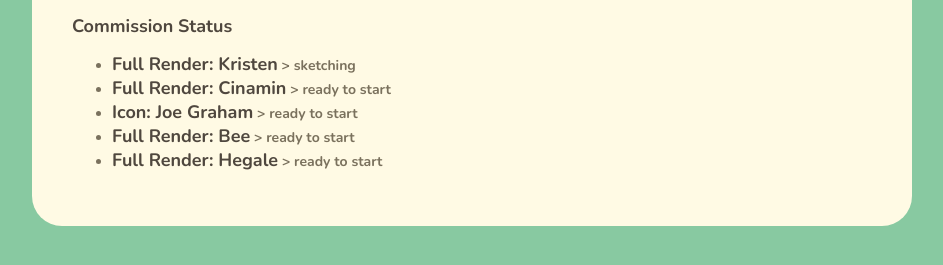
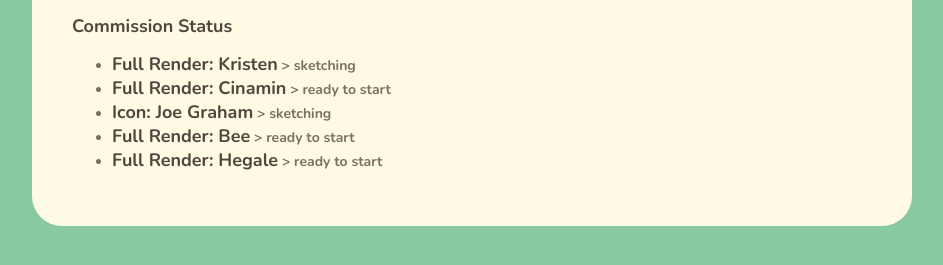
Before and after one commit to antheakwong/antheakwong.github.io, a Jekyll site: the page built from commissions/index.md, in a window 1280 px wide and 1346 px high. Shown: the part 1040-1305 px from the top of the window, without its empty margins (168-1111 px from the left). Built offline with Jekyll 4.4.1, drawn with Linux system fonts in a browser that asks for light colours; nearby versions of some CDN libraries.

Commit message:
updated status

```diff
--- a/commissions/index.md
+++ b/commissions/index.md
@@ -42,6 +42,6 @@ Won’t draw: NSFW, mecha, offensive/shock content
 **Commission Status**
 - **Full Render: Kristen** > sketching
 - **Full Render: Cinamin** > ready to start
-- **Icon: Joe Graham** > ready to start
+- **Icon: Joe Graham** > sketching
 - **Full Render: Bee** > ready to start
 - **Full Render: Hegale** > ready to start
```
